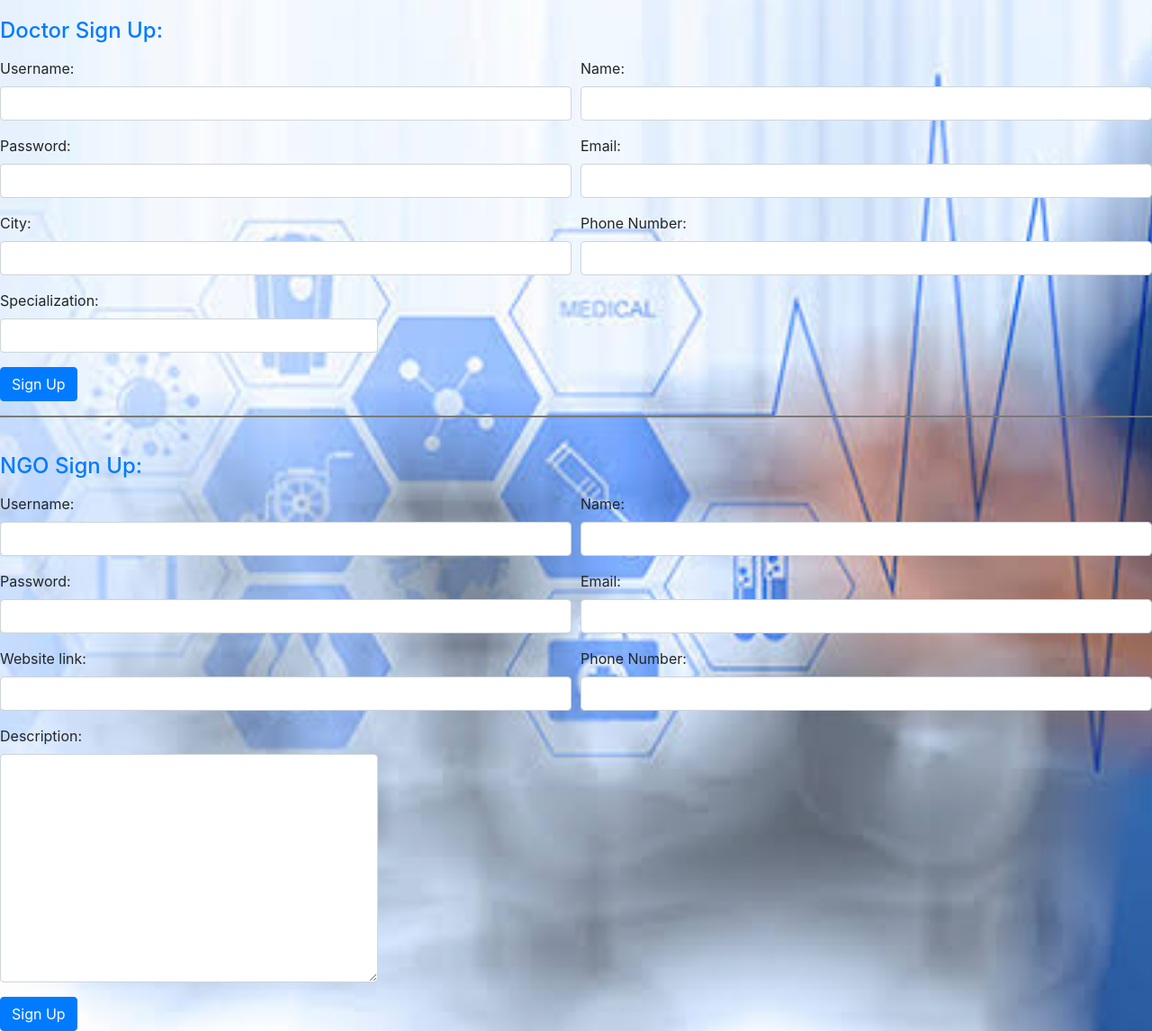
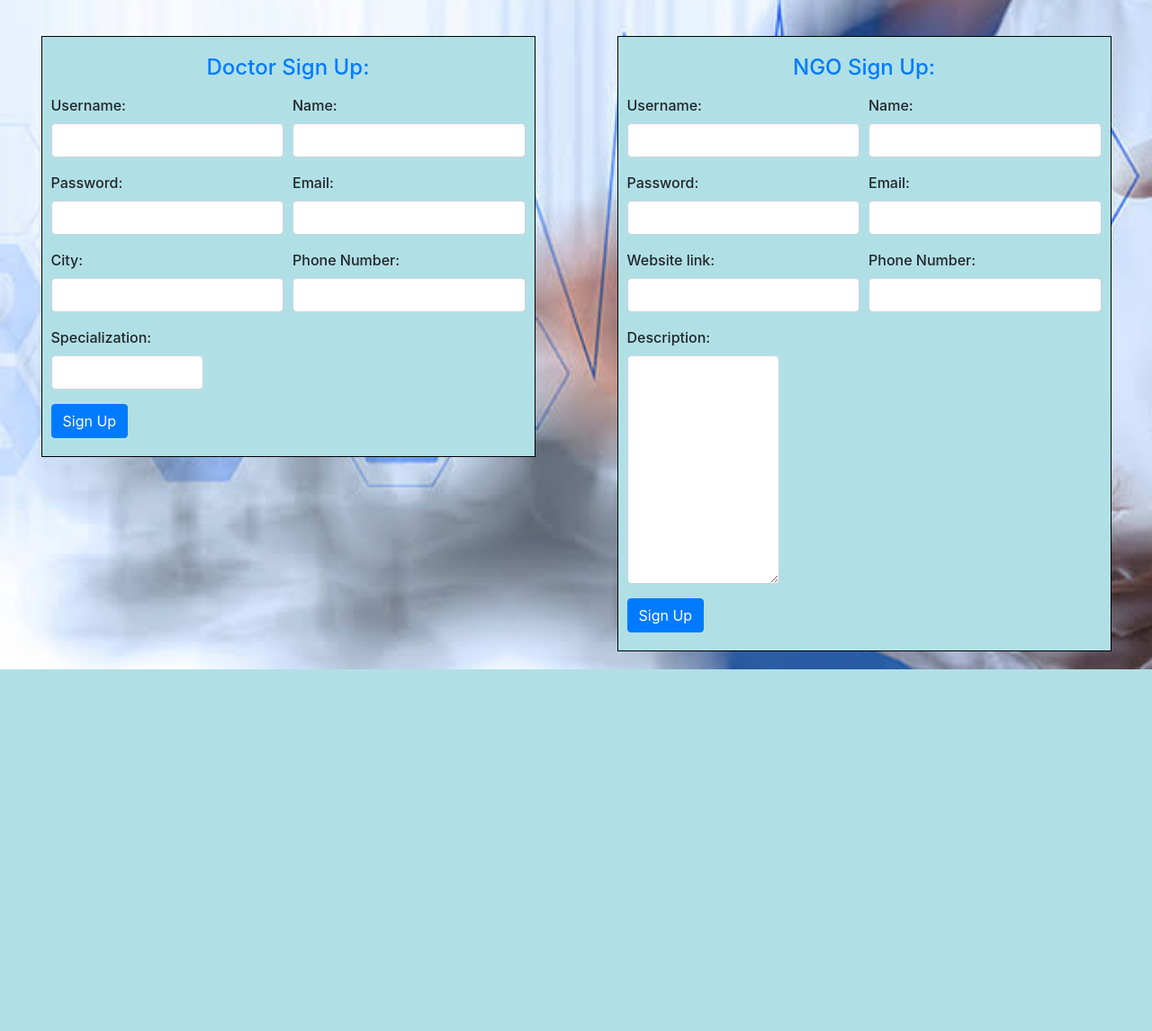
Before and after one commit to Sindhura17/sanjivini, a Django app: page /workapp/sign_up/ in a window 1280 px wide. Shown: the part 56-1202 px from the top of the page at 90% size. After the commit the page ends 800 px from the top, so only its background shows below. Run offline with Django 3.2, Linux system fonts and the light colour scheme; some libraries are stand-ins or nearby versions.

Commit message:
signin changes

```diff
--- a/sj/media files/style2.css
+++ b/sj/media files/style2.css
@@ -8,3 +8,7 @@ body{
 	background-color:white;
 	font-size:12px;
 }
+
+div #logo{
+	margin-left:20px;
+}
--- a/sj/media files/style3.css
+++ b/sj/media files/style3.css
@@ -1,3 +1,4 @@
+
 .navbar.navbar-expand-lg.navbar-black.bg-dark{
 	margin-bottom:20px;
 }
--- a/sj/templates/home.html
+++ b/sj/templates/home.html
@@ -1,4 +1,3 @@
-
 <!doctype html>
 <html lang="en">
   <head>
@@ -123,8 +122,8 @@
    <footer class="pt-4 my-md-5 pt-md-5 border-top">
     <div class="row">
       <div class="col-12 col-md">
-        <img class="mb-2" src="/static/slogo.jpg" alt="" width="100" height="100">
-        <small class="d-block mb-3 text-muted">SANJIVINI</small>
+        <img id="logo" class="mb-2 " src="/static/slogo.jpg" alt="" width="100" height="100" style="margin-left:18px;">
+        <small class="d-block mb-3 text-muted"  style="margin-left:18px;">SANJIVINI</small>
       </div>
       <div class="col-6 col-md">
         <h5>Features</h5>
@@ -133,7 +132,6 @@
           <li><a class="text-muted" href="#">Random feature</a></li>
           <li><a class="text-muted" href="#">Team feature</a></li>
           <li><a class="text-muted" href="#">Stuff for developers</a></li>
-          <li><a class="text-muted" href="#">Another one</a></li>
         </ul>
       </div>
       <div class="col-6 col-md">
--- a/sj/workapp/templates/workapp/sign_up.html
+++ b/sj/workapp/templates/workapp/sign_up.html
@@ -9,6 +9,20 @@ background:url("/static/im4.jpg");
 	 background-repeat: no-repeat;
    background-size: cover;
   }
+  label{
+    font-weight:500;
+  }
+  .box{
+    border: 1px solid black;
+    background-color: powderblue;
+    width:90%;
+    margin-left:auto;
+    margin-right:auto;
+    padding: 20px 10px 20px 10px;
+    margin-top:20px;
+    margin-bottom:20px;
+  }
+
  </style>
   <title>Sign Up</title>
   <script>
@@ -32,12 +46,12 @@ background:url("/static/im4.jpg");
           <a class="navbar-brand" href="http://127.0.0.1:8000/">Home</a>
   </nav>
 
-	<div>
-	<h4 class="text-primary">Doctor Sign Up:</h4>
-	</div>
-
+	<div class="container-fluid">
+    <div class="row">
+      <section class="col-lg-6 col-md-12">
+        <div class="box">
+        <h4 class="text-primary" style="text-align: center;"> Doctor Sign Up:</h4>
         <form action="/workapp/docsign/" method="POST"> {% csrf_token %}
-
         <div class="form-row">
           <div class="form-group col-md-6">
             <label>Username:</label>
@@ -70,10 +84,11 @@ background:url("/static/im4.jpg");
         </div>
         <button type="submit" class="btn btn-primary">Sign Up</button>
         </form>
-	<hr style="height: 1px"  noshade>
-	<div class="edclass">
-	<h4 class="text-primary">NGO Sign Up:</h4>
       </div>
+        </section>
+        <section class="col-lg-6 col-md-12">
+          <div class="box">
+        <h4 class="text-primary" style="text-align: center;">NGO Sign Up:</h4>
         <form action="/workapp/ngosign/" method="POST">  {% csrf_token %}
         <div class="form-row">
           <div class="form-group col-md-6">
@@ -108,6 +123,11 @@ background:url("/static/im4.jpg");
         </div>
         <button type="submit" class="btn btn-primary">Sign Up</button>
         </form>
+      </div>
+        </section>
+
+    </div>
+  </div>
   </body>
 
   <!-- Optional JavaScript -->
```
Also changed, not shown: sj/templates/h.html (deleted, +0 -51 lines), sj/workapp/templates/workapp/docpage.html (+10 -3 lines), sj/workapp/templates/workapp/ngopage.html (+7 -2 lines), sj/media files/form.js (deleted). Lines whose indentation alone changed are shown as unchanged.
